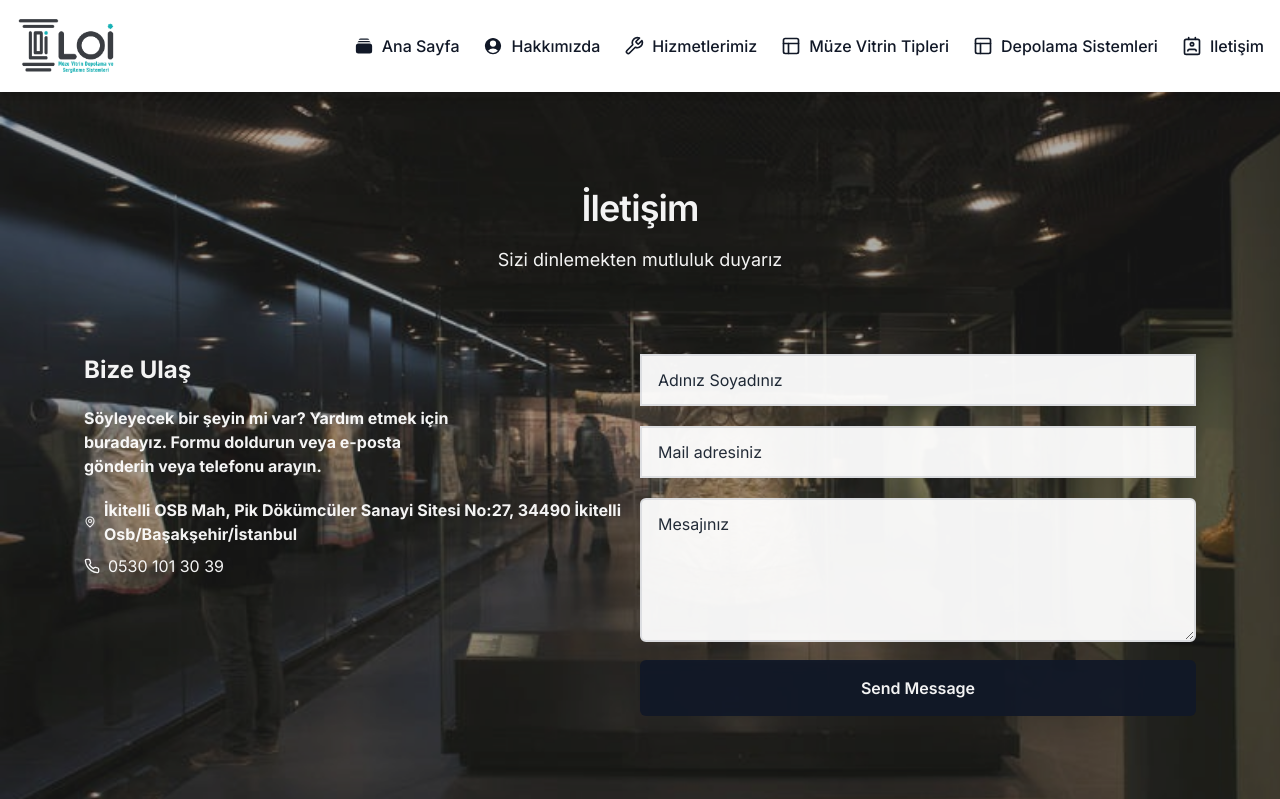
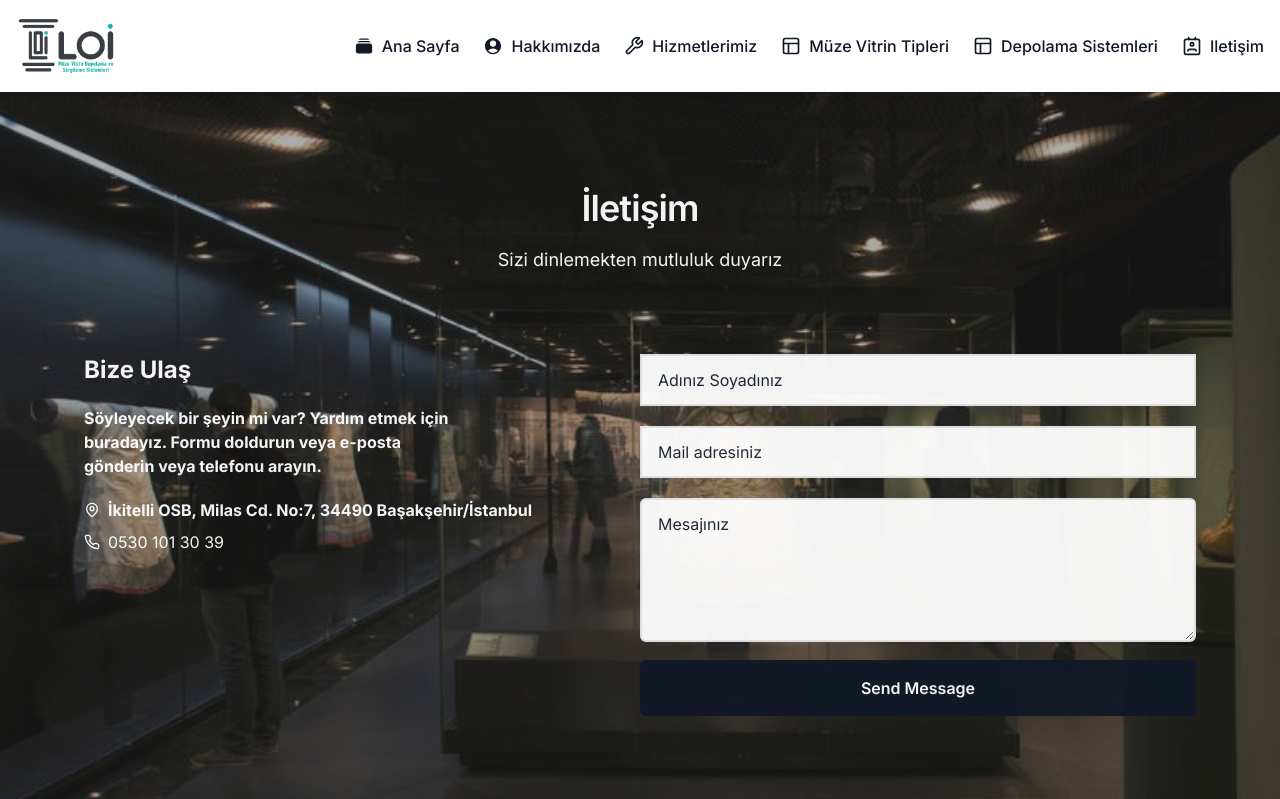
Before and after one commit to Abdurrahman-Subh/loi-vitrin, a Next.js app: page /iletisim in a window 1280 px wide. Shown: the top 799 px of the page. Built offline with nearby package versions, Linux system fonts and the light colour scheme.

Commit message:
Update address in Contact component in page.js

```diff
--- a/app/iletisim/page.js
+++ b/app/iletisim/page.js
@@ -40,8 +40,7 @@ const Contact = (props) => {
                 <div className="flex items-center mt-2 space-x-2 ">
                   <MapPinIcon className="w-4 h-4 text-white font-bold" />
                   <span className="text-white font-bold">
-                    İkitelli OSB Mah, Pik Dökümcüler Sanayi Sitesi No:27, 34490
-                    İkitelli Osb/Başakşehir/İstanbul
+                    İkitelli OSB, Milas Cd. No:7, 34490 Başakşehir/İstanbul
                   </span>
                 </div>
 
```
